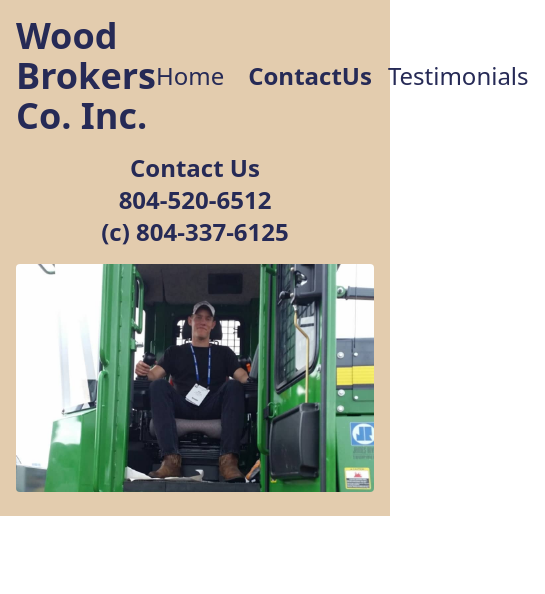
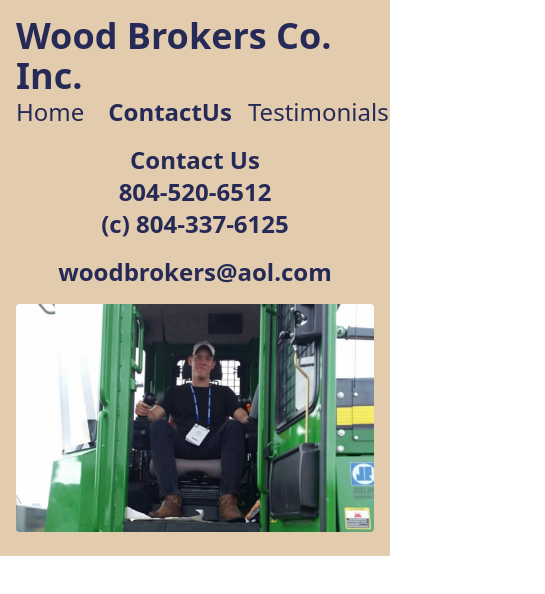
Before and after one commit to Musicus69/woodCoInc, a React (Create React App) app: page /contactUs in a window 390 px wide. Shown: the top 594 px of the page, 545 px wide, since content can reach past the window. Built offline with nearby package versions, Linux system fonts and the light colour scheme.

Commit message:
added email

```diff
--- a/src/App.js
+++ b/src/App.js
@@ -11,7 +11,7 @@ import "./App.css";
 function App() {
   return (
     <div className="back textc pb-2">
-      <div className="flex justify-between mx-4 pt-4 items-center">
+      <div className="sm:block md:flex justify-between mx-4 pt-4 items-center">
         <header className="font-bold text-4xl">Wood Brokers Co. Inc.</header>
         <Sidebar />
       </div>
--- a/src/components/ContactUs.js
+++ b/src/components/ContactUs.js
@@ -4,6 +4,7 @@ function ContactUs() {
       <h1 className="flex justify-center">Contact Us</h1>
       <h1 className="flex justify-center">804-520-6512</h1>
       <h1 className="flex justify-center mb-4">(c) 804-337-6125</h1>
+      <h1 className="flex justify-center mb-4">woodbrokers@aol.com</h1>
     </div>
   );
 }
```
Also changed, not shown: gettingWoodbrokersSiteUp.txt, public/google78ac8693cc558a54.html (renamed from src/google78ac8693cc558a54.html).
